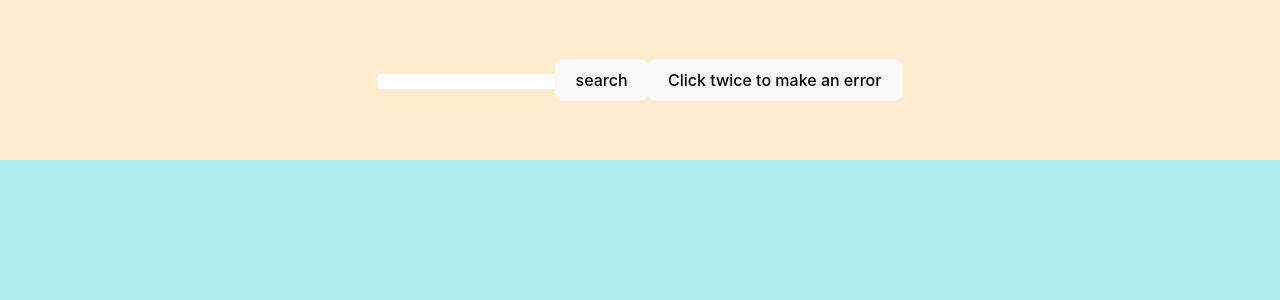
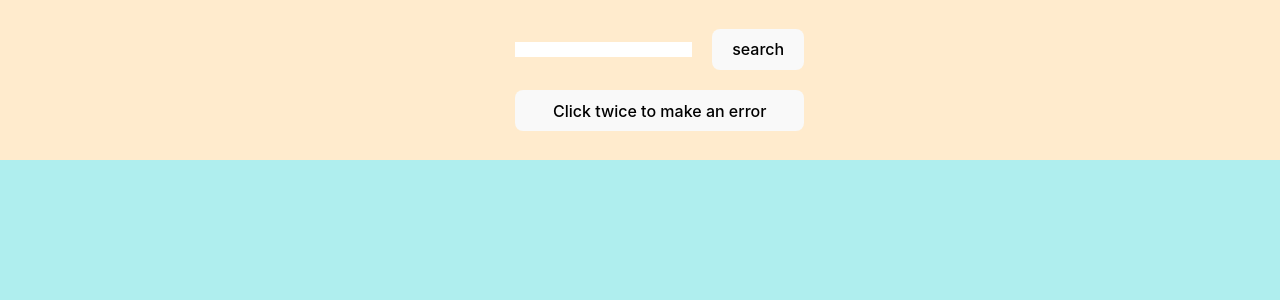
Before and after one commit to AigerimR/react, a React (Vite) app: page / in a window 1280 px wide. Shown: the top 300 px of the page. Built offline with nearby package versions, Linux system fonts and the light colour scheme.

Commit message:
feat: add styles

```diff
--- a/package.json
+++ b/package.json
@@ -9,7 +9,8 @@
     "lint": "eslint . --ext ts,tsx --report-unused-disable-directives --max-warnings 0",
     "format:fix": "prettier --write 'src/**/*.{js,ts,tsx,css,html,json,md}'",
     "preview": "vite preview",
-    "prepare": "husky install"
+    "prepare": "husky install",
+    "deploy": "gh-pages -d build"
   },
   "dependencies": {
     "react": "^18.3.1",
--- a/src/App.css
+++ b/src/App.css
@@ -3,7 +3,6 @@
   padding: 0;
   border: 0;
 }
-
 .top {
   width: 100vw;
   height: 20vh;
@@ -17,3 +16,15 @@
   height: 80vh;
   background-color: paleturquoise;
 }
+.inputContainer {
+  display: flex;
+  align-items: center;
+  justify-content: space-between;
+  gap: 20px;
+}
+.grid {
+  display: grid;
+  grid-template-columns: 1fr;
+  width: 250px;
+  gap: 20px;
+}
--- a/src/components/searchBar.tsx
+++ b/src/components/searchBar.tsx
@@ -33,6 +33,7 @@ class SearchBar extends React.Component<unknown, MyState> {
     }
     return (
       <>
+        <div className="grid">
           <div className="inputContainer">
             <input
               type="text"
@@ -40,6 +41,7 @@ class SearchBar extends React.Component<unknown, MyState> {
               onChange={(e) => this.setState({ inputValue: e.target.value })}
             />
             <button onClick={this.saveToLS}>search</button>
+          </div>
 
           <button onClick={this.initError}>Click twice to make an error</button>
         </div>
```
Lines whose indentation alone changed are shown as unchanged.
